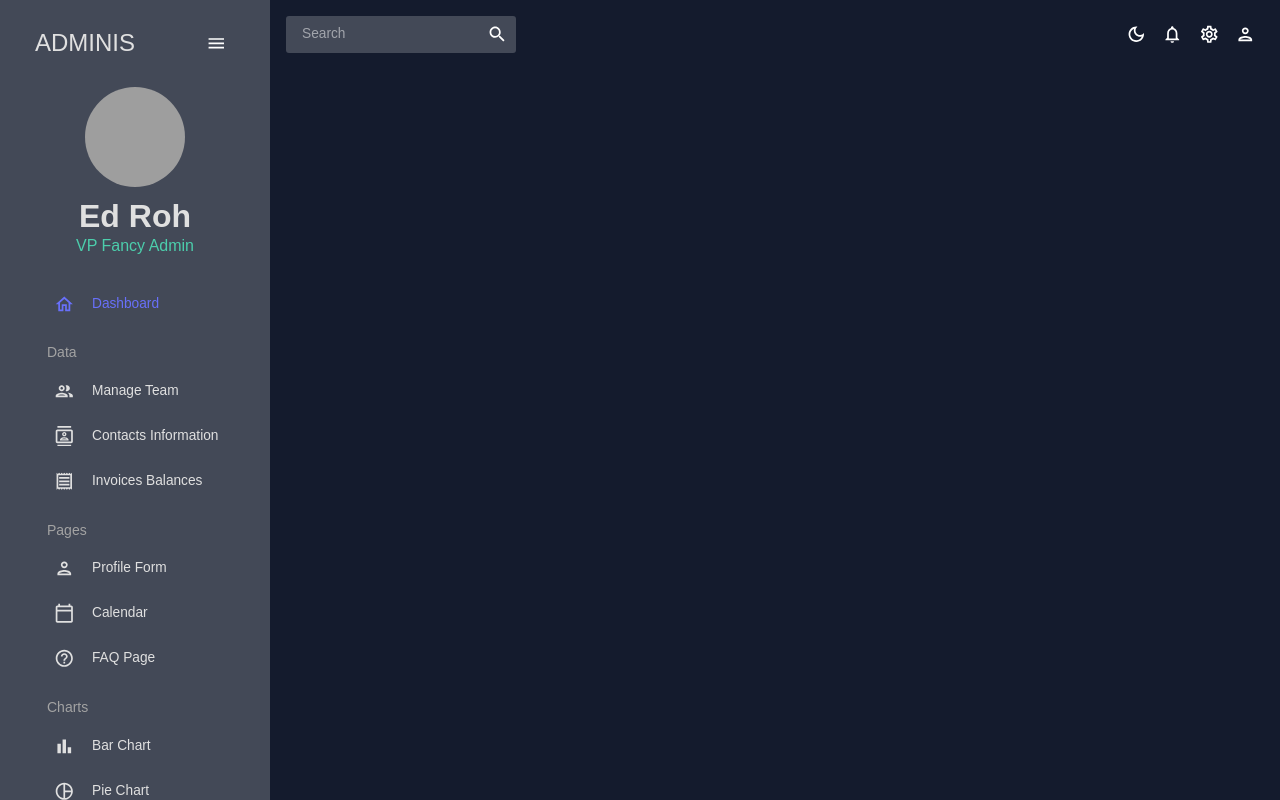
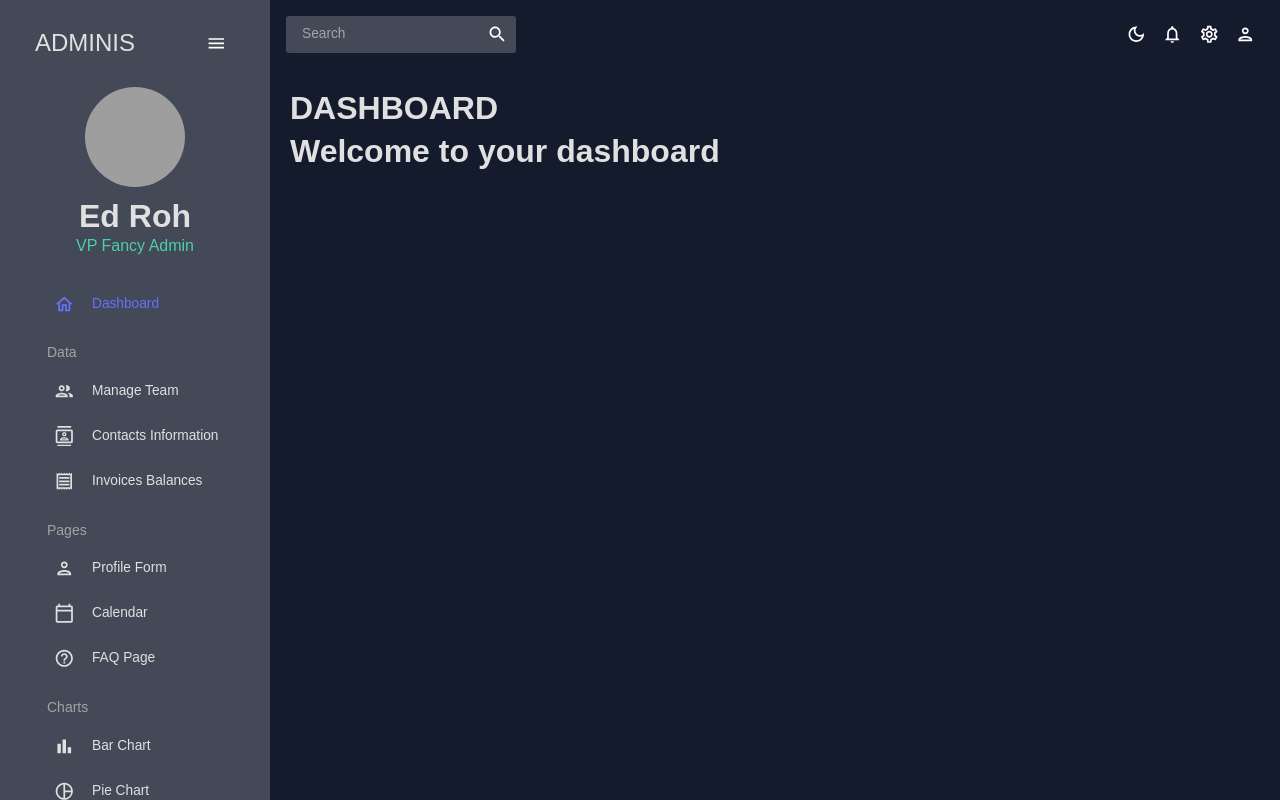
Before and after one commit to jonrob08/react-admin, a React (Create React App) app: page / in a window 1280 px wide. Built offline with nearby package versions, Linux system fonts and the light colour scheme; grey boxes are pictures that could not be loaded; a web font is replaced by a local one.

Commit message:
updated dashboard to include a heeader title and subtitle, tested by making a route to the dashboard in app.js. Header added successfully.

```diff
--- a/src/App.js
+++ b/src/App.js
@@ -1,8 +1,10 @@
 import { useState } from "react";
+import { Routes, Route } from "react-router-dom";
 import { ColorModeContext, useMode } from './theme'
 import { CssBaseline, ThemeProvider } from '@mui/material'
 import Topbar from './scenes/global/Topbar';
 import Sidebar from './scenes/global/Sidebar';
+import Dashboard from "./scenes/dashboard";
 
 function App() {
   const [ theme, colorMode ] = useMode()
@@ -16,6 +18,19 @@
       <Sidebar isSidebar={isSidebar} />
           <main className="content">
             <Topbar setIsSidebar={setIsSidebar} />
+            <Routes>
+              <Route path="/" element={<Dashboard />} />
+              {/* <Route path="/team" element={<Team />} /> */}
+              {/* <Route path="/contacts" element={<Contacts />} /> */}
+              {/* <Route path="/invoices" element={<Invoices />} /> */}
+              {/* <Route path="/form" element={<Form />} /> */}
+              {/* <Route path="/bar" element={<Bar />} /> */}
+              {/* <Route path="/pie" element={<Pie />} /> */}
+              {/* <Route path="/line" element={<Line />} /> */}
+              {/* <Route path="/faq" element={<FAQ />} /> */}
+              {/* <Route path="/calendar" element={<Calendar />} /> */}
+              {/* <Route path="/geography" element={<Geography />} /> */}
+            </Routes>
         </main>
       </div>
     </ThemeProvider>
--- a/src/components/Header.jsx
+++ b/src/components/Header.jsx
@@ -1,7 +1,7 @@
 import { Typography, Box, useTheme } from "@mui/material";
 import { tokens } from "../theme";
 
-const Header = () => {
+const Header = ({ title, subtitle }) => {
     const theme = useTheme();
     const colors = tokens(theme.palette.mode);
     return (
```
